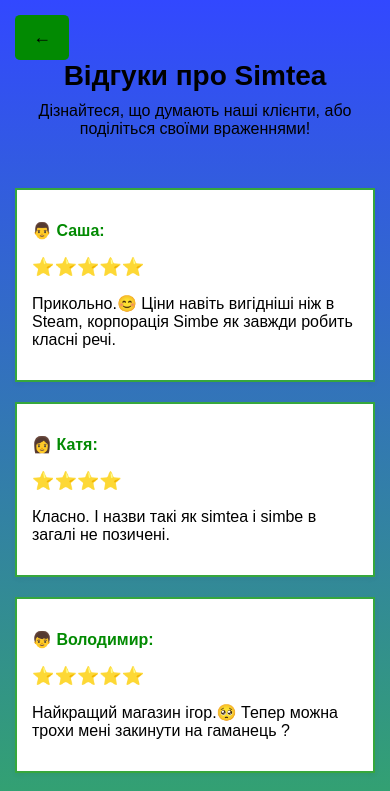
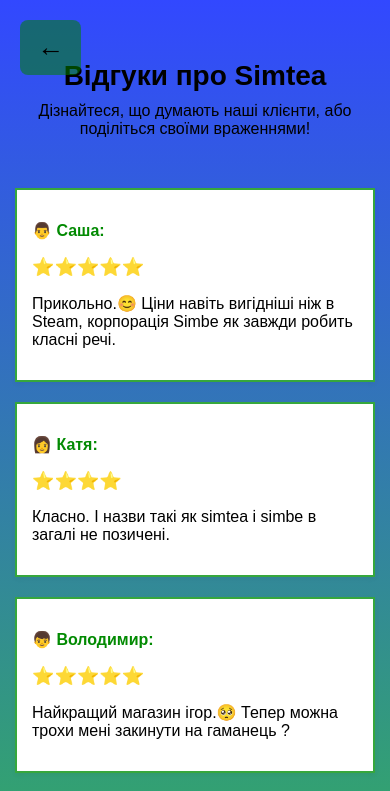
Before and after one commit to dogtop67/Simtea, a plain HTML site: page vidguki.html in a window 390 px wide. Shown: the top 791 px of the page. Drawn offline with Linux system fonts and the light colour scheme.

Commit message:
Update vidguki.html

```diff
--- a/vidguki.html
+++ b/vidguki.html
@@ -14,7 +14,19 @@
             padding: 0;
             margin: 0;
         }
-
+   .purple-button {
+        text-decoration: none;
+        color: black;
+        padding: 20px 35px;
+        background-color: rgba(0, 128, 0, 0.541);
+        border-radius: 8px;
+        transition: all 0.4s;
+        display: inline-block;
+        font-size: 27px;
+      }
+      .purple-button:hover {
+        background-color: #36a73d;
+      }
         header {
             padding: 30px;
             margin-bottom: 30px;
@@ -140,12 +152,19 @@
             input, textarea {
                 width: 100%;
             }
-            .back-link {
-                top: 15px;
-                left: 15px;
-                padding: 12px 18px;
-                font-size: 18px;
+            .purple-button{
+               padding: 12px 17px;
             }
+            div42{
+                position: absolute;
+                top:10px;
+                left:10px;
+            }
+        }
+        div42{
+            position: absolute;
+            top: 20px;
+            left: 20px;
         }
     </style>
 </head>
@@ -195,6 +214,6 @@
             </div>
         </div>
     </div>
-    <a href="index.html" class="back-link">←</a>
+    <div42> <a href="index.html" class="purple-button">←</a> </div42>
 </body>
 </html>
```
